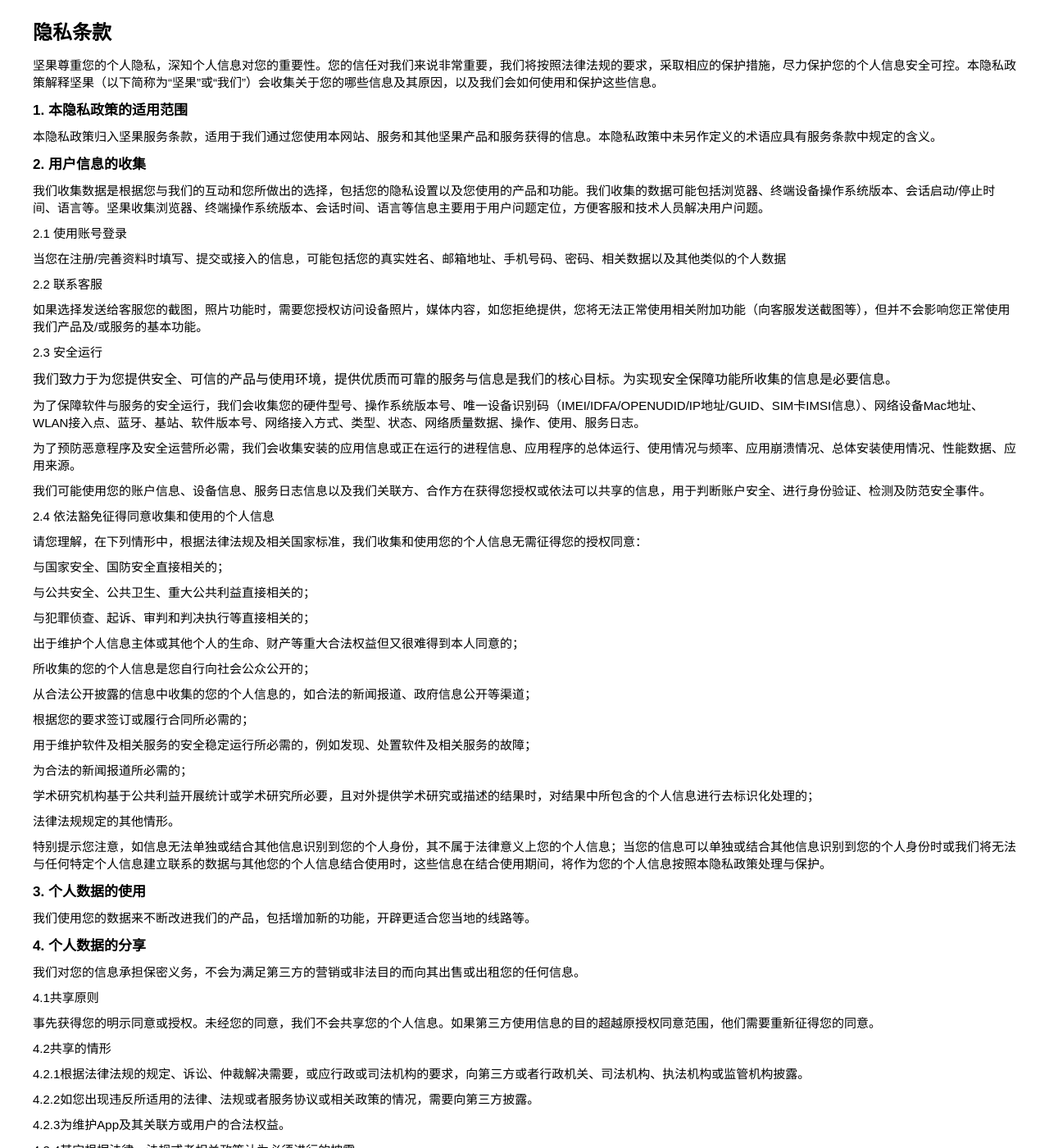
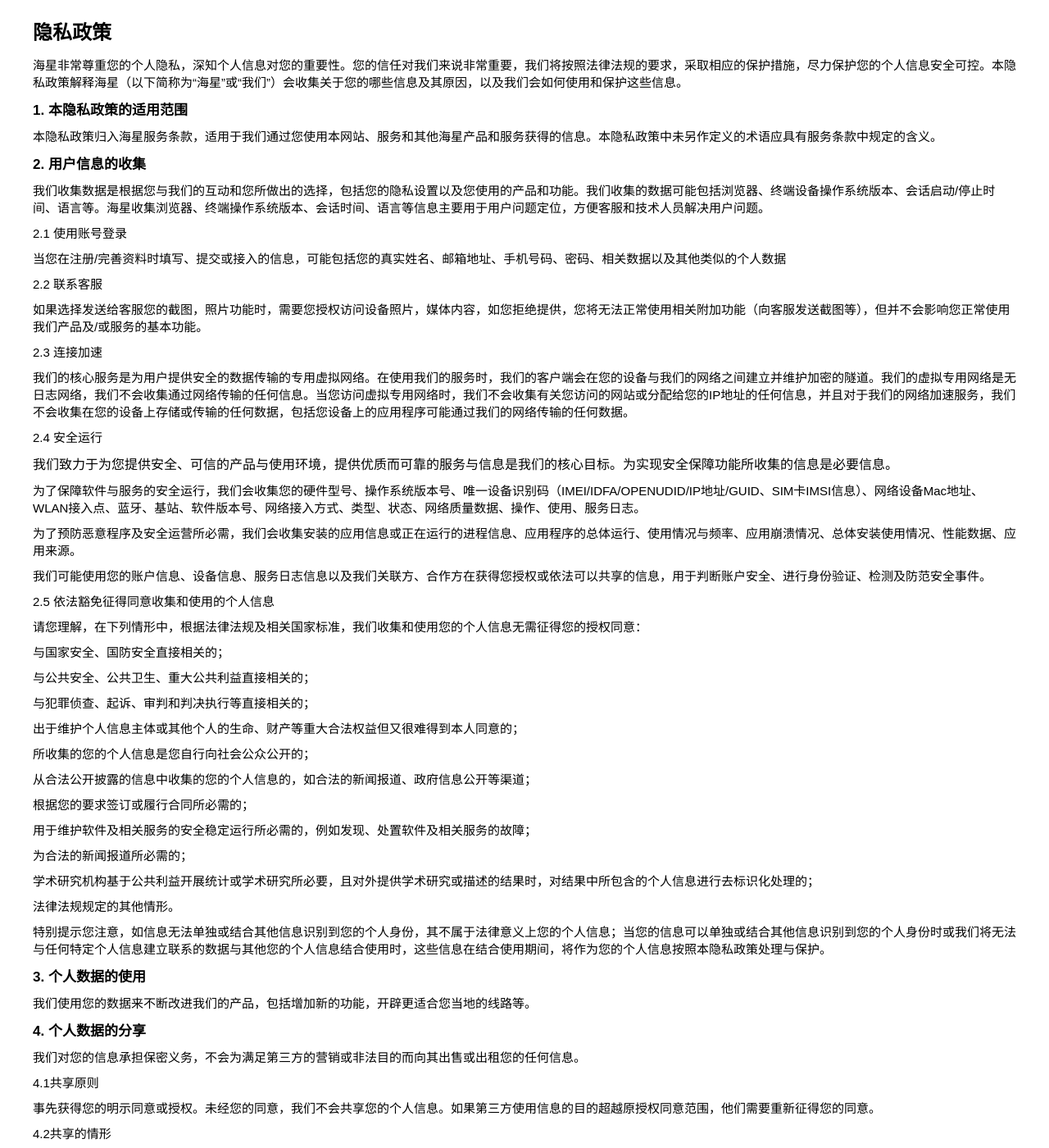
Before and after one commit to zxwksc/jianguo.github.io, a Jekyll site: the page privacy.html, which Jekyll copies as it is, in a window 1280 px wide and 1400 px high. Shown: the whole window at 82% size. Built offline with Jekyll 4.4.1, drawn with Linux system fonts in a browser that asks for light colours; some of the changed text lies outside the part shown.

Commit message:
Update privacy.html

```diff
--- a/privacy.html
+++ b/privacy.html
@@ -65,21 +65,21 @@
 
 <body>
 <div class="container privacy">
-    <h2>隐私条款</h2>
+    <h2>隐私政策</h2>
     <hr/>
     <div class="card">
         <p>
-            坚果尊重您的个人隐私，深知个人信息对您的重要性。您的信任对我们来说非常重要，我们将按照法律法规的要求，采取相应的保护措施，尽力保护您的个人信息安全可控。本隐私政策解释坚果（以下简称为“坚果”或“我们”）会收集关于您的哪些信息及其原因，以及我们会如何使用和保护这些信息。
+            海星非常尊重您的个人隐私，深知个人信息对您的重要性。您的信任对我们来说非常重要，我们将按照法律法规的要求，采取相应的保护措施，尽力保护您的个人信息安全可控。本隐私政策解释海星（以下简称为“海星”或“我们”）会收集关于您的哪些信息及其原因，以及我们会如何使用和保护这些信息。
         </p>
     </div>
     <div class="card">
         <p class="card-title">1. 本隐私政策的适用范围</p>
-        <p> 本隐私政策归入坚果服务条款，适用于我们通过您使用本网站、服务和其他坚果产品和服务获得的信息。本隐私政策中未另作定义的术语应具有服务条款中规定的含义。
+        <p> 本隐私政策归入海星服务条款，适用于我们通过您使用本网站、服务和其他海星产品和服务获得的信息。本隐私政策中未另作定义的术语应具有服务条款中规定的含义。
         </p>
         <p class="card-title">2. 用户信息的收集</p>
         <p>
         <p>
-            我们收集数据是根据您与我们的互动和您所做出的选择，包括您的隐私设置以及您使用的产品和功能。我们收集的数据可能包括浏览器、终端设备操作系统版本、会话启动/停止时间、语言等。坚果收集浏览器、终端操作系统版本、会话时间、语言等信息主要用于用户问题定位，方便客服和技术人员解决用户问题。</p>
+            我们收集数据是根据您与我们的互动和您所做出的选择，包括您的隐私设置以及您使用的产品和功能。我们收集的数据可能包括浏览器、终端设备操作系统版本、会话启动/停止时间、语言等。海星收集浏览器、终端操作系统版本、会话时间、语言等信息主要用于用户问题定位，方便客服和技术人员解决用户问题。</p>
 
         <p> 2.1 使用账号登录</p>
 
@@ -88,7 +88,11 @@
         <p> 2.2 联系客服</p>
 
         <p>如果选择发送给客服您的截图，照片功能时，需要您授权访问设备照片，媒体内容，如您拒绝提供，您将无法正常使用相关附加功能（向客服发送截图等），但并不会影响您正常使用我们产品及/或服务的基本功能。
-        <p> 2.3 安全运行</p>
+
+        <p> 2.3 连接加速</p>
+        <p>我们的核心服务是为用户提供安全的数据传输的专用虚拟网络。在使用我们的服务时，我们的客户端会在您的设备与我们的网络之间建立并维护加密的隧道。我们的虚拟专用网络是无日志网络，我们不会收集通过网络传输的任何信息。当您访问虚拟专用网络时，我们不会收集有关您访问的网站或分配给您的IP地址的任何信息，并且对于我们的网络加速服务，我们不会收集在您的设备上存储或传输的任何数据，包括您设备上的应用程序可能通过我们的网络传输的任何数据。</p>
+
+        <p> 2.4 安全运行</p>
         我们致力于为您提供安全、可信的产品与使用环境，提供优质而可靠的服务与信息是我们的核心目标。为实现安全保障功能所收集的信息是必要信息。</p>
 
         <p>为了保障软件与服务的安全运行，我们会收集您的硬件型号、操作系统版本号、唯一设备识别码（IMEI/IDFA/OPENUDID/IP地址/GUID、SIM卡IMSI信息）、网络设备Mac地址、WLAN接入点、蓝牙、基站、软件版本号、网络接入方式、类型、状态、网络质量数据、操作、使用、服务日志。</p>
@@ -97,7 +101,7 @@
 
         <p>我们可能使用您的账户信息、设备信息、服务日志信息以及我们关联方、合作方在获得您授权或依法可以共享的信息，用于判断账户安全、进行身份验证、检测及防范安全事件。</p>
 
-        <p> 2.4 依法豁免征得同意收集和使用的个人信息</p>
+        <p> 2.5 依法豁免征得同意收集和使用的个人信息</p>
 
         <p>请您理解，在下列情形中，根据法律法规及相关国家标准，我们收集和使用您的个人信息无需征得您的授权同意：</p>
 
@@ -160,7 +164,7 @@
 
         <p>4.2.3为维护App及其关联方或用户的合法权益。</p>
 
-        <p>4.2.4其它根据法律、法规或者相关政策认为必须进行的披露</p>
+        <p>4.2.4其它根据法律、法规或者相关政策认为必须进行的披露。</p>
 
         <p> 4.3实现安全与分析统计的共享信息</p>
 
@@ -211,11 +215,11 @@
 
         <p class="card-title">7. 我们如何保护个人信息的安全</p>
         <p>
-            (1) 坚果采用先进的国际通用的加密技术，您和服务器之间的传输是进行了加密的；
+            (1) 海星采用先进的国际通用的加密技术，您和服务器之间的传输是进行了加密的；
             (2) 服务器和数据库采用多层严格的防火墙进行保护；
             (3) 重要的数据采用离线或分离存储，使单一系统的漏洞不足以影响其他部分的数据；
             (4) 针对黑客行为，通过自动化和人工接入的方式进行防御；
-            (5) 如果坚果得知安全系统出现漏洞，我们可能通过坚果程序，或通过在我们的网站及其他社交媒体平台发布信息，尝试通知您并提供关于保护措施（如有）的信息。
+            (5) 如果海星得知安全系统出现漏洞，我们可能通过海星程序，或通过在我们的网站及其他社交媒体平台发布信息，尝试通知您并提供关于保护措施（如有）的信息。
         </p>
         <p class="card-title">8. 未成年人保护</p>
         <p>
@@ -223,14 +227,14 @@
         </p>
         <p class="card-title">9. 隐私政策的变更</p>
         <p>
-            随着坚果的发展，我们可能更新本条款以适应服务的变化；然而，我们将会一直信守尊重您隐私的承诺。我们将在网站的显著位置发布本条款的任何修订，因此我们建议您定期查阅，以知悉任何变更。
-            您使用坚果的服务即表示您同意此隐私政策。如果您不同意本条款的任何变更，您需要停止使用坚果服务。
+            随着海星的发展，我们可能更新本条款以适应服务的变化；然而，我们将会一直信守尊重您隐私的承诺。我们将在网站的显著位置发布本条款的任何修订，因此我们建议您定期查阅，以知悉任何变更。
+            您使用海星的服务即表示您同意此隐私政策。如果您不同意本条款的任何变更，您需要停止使用海星服务。
         </p>
     </div>
     <div class="card">
         <br/>
-        <p>发布日期：2022年7月21日</p>
-        <p>生效日期：2022年7月21日</p>
+        <p>发布日期：2022年7月27日</p>
+        <p>生效日期：2022年7月27日</p>
     </div>
 </div>
 </body>
```
